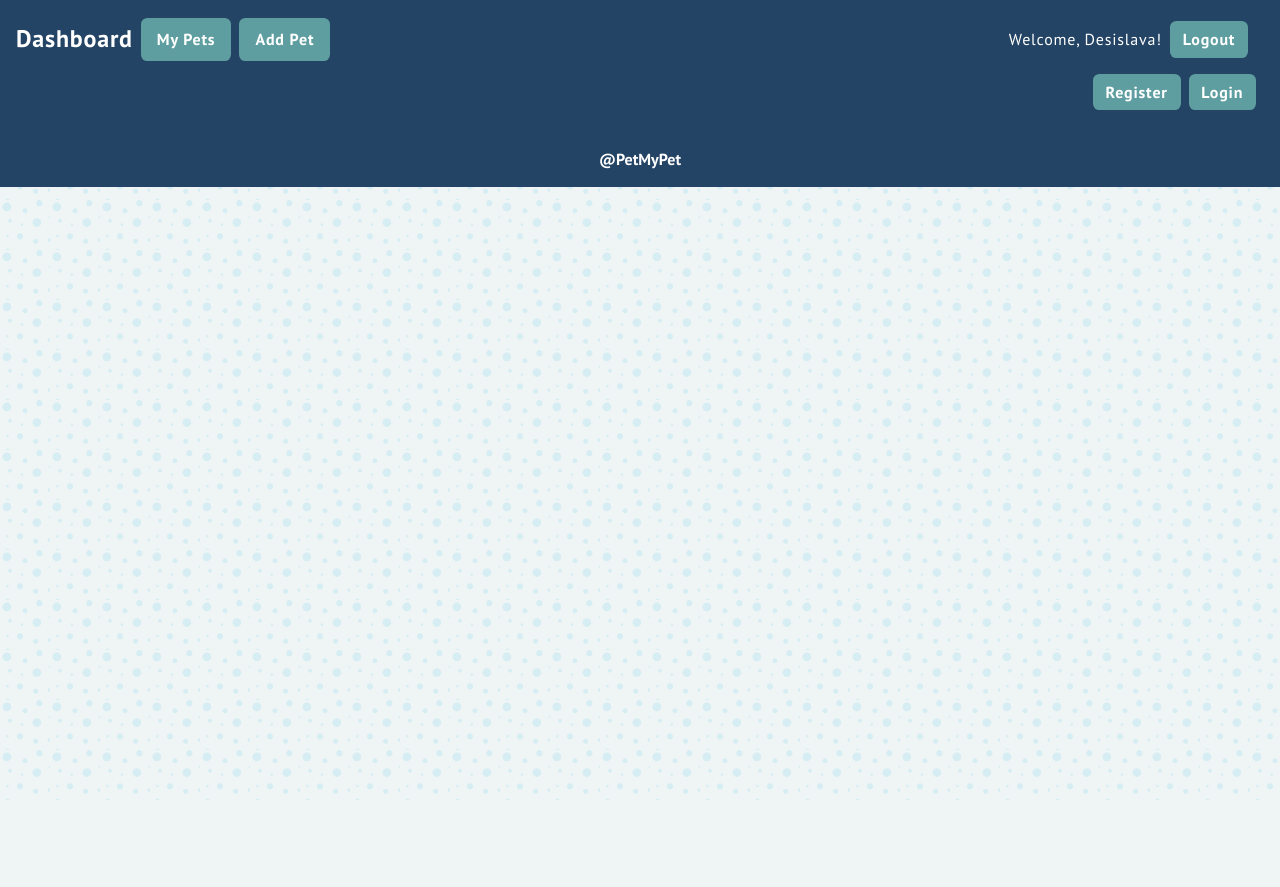
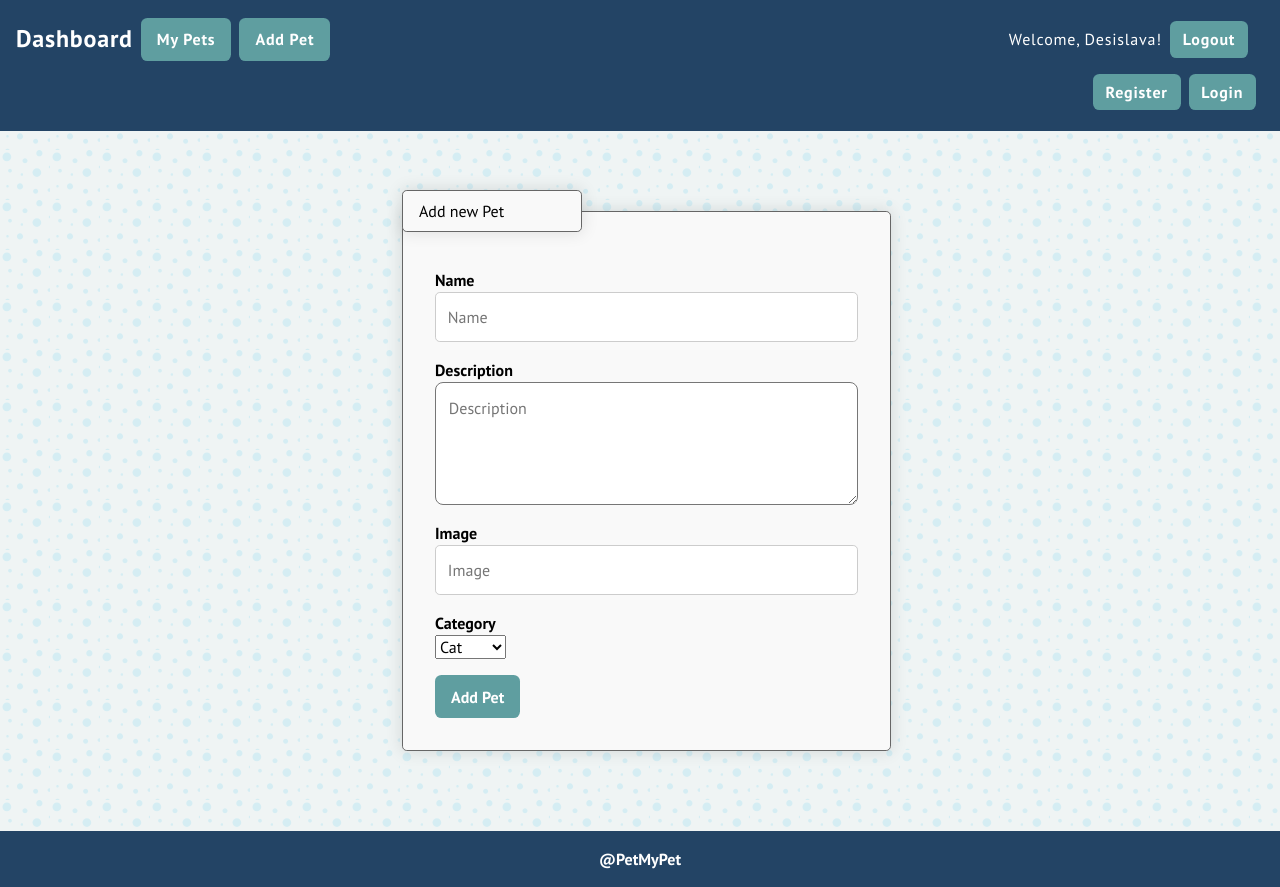
Before and after one commit to DesislavaF/my-react-pets-app, a React (Create React App) app: page /pets/1/edit in a window 1280 px wide. Before the commit the page ends 800 px from the top, so only its background shows below. Built offline with nearby package versions, Linux system fonts and the light colour scheme; no server answers; the HTML template or start-up script is replaced by a standard one; a web font is replaced by a local one.

Commit message:
add form components

```diff
--- a/src/App.js
+++ b/src/App.js
@@ -6,6 +6,7 @@ import Footer from './components/Footer/Footer';
 import Categories from './components/Categories/Categories';
 import PetDetails from './components/PetDetails/PetDetails';
 import EditPetDetails from './components/EditPetDetails/EditPetDetails';
+import EditPet from './components/EditPet/EditPet';
 import CreatePet from './components/CreatePet/CreatePet';
 
 
@@ -22,6 +23,7 @@ function App() {
         <Route path="/pets/details/:petId" exact component={PetDetails} />
         <Route path="/pets/details/:petId/edit" component={EditPetDetails} />
         <Route path="/pets/create" component={CreatePet} />
+        <Route path="/pets/:petId/edit" component={EditPet} />
       </Switch>
 
       <Footer />
--- /dev/null
+++ b/src/components/EditPet/EditPet.js
@@ -0,0 +1,36 @@
+import {Component} from 'react';
+
+import * as petsService from '../../services/petsService';
+import PetFormView from '../PetFormView/PetFormView';
+
+class EditPet extends Component  {
+    constructor(props) {
+        super(props);
+
+        this.state = {
+            name: '',
+            description: '',
+        }
+    }
+
+    componentDidMount() {
+        petsService.getOne(this.props.match.params.petId)
+            .then(pet => {
+                this.setState(pet)
+            })
+    }
+
+   onEditSubmitHandler(e) {
+        console.log(e);
+    };
+
+    render() {
+        return <PetFormView
+            onSubmitHandler={this.onEditSubmitHandler.bind(this)}
+            petName={this.state.name}
+            setPetName={(name) => this.setState({name})}
+            />
+    }
+};
+
+export default EditPet;
--- /dev/null
+++ b/src/components/PetFormView/PetFormView.js
@@ -0,0 +1,54 @@
+
+const PetFormView = ({
+    onSubmitHandler,
+    petName,
+    setPetName
+}) => {
+    return (
+        <section className="create">
+            <form onSubmit={onSubmitHandler}>
+                <fieldset>
+                    <legend>Add new Pet</legend>
+                    <p className="field">
+                        <label htmlFor="name">Name</label>
+                        <span className="input">
+                            <input type="text" name="name" value={petName} onChange={(e) => setPetName(e.target.value)} id="name" placeholder="Name" />
+                            <span className="actions"></span>
+                        </span>
+                    </p>
+                    <p className="field">
+                        <label htmlFor="description">Description</label>
+                        <span className="input">
+                            <textarea rows="4" cols="45" type="text" name="description" id="description"
+                                placeholder="Description"></textarea>
+                            <span className="actions"></span>
+                        </span>
+                    </p>
+                    <p className="field">
+                        <label htmlFor="image">Image</label>
+                        <span className="input">
+                            <input type="text" name="imageURL" id="image" placeholder="Image" />
+                            <span className="actions"></span>
+                        </span>
+                    </p>
+                    <p className="field">
+                        <label htmlFor="category">Category</label>
+                        <span className="input">
+                            <select type="text" name="category">
+                                <option value="Cat">Cat</option>
+                                <option value="Dog">Dog</option>
+                                <option value="Parrot">Parrot</option>
+                                <option value="Reptile">Reptile</option>
+                                <option value="Other">Other</option>
+                            </select>
+                            <span className="actions"></span>
+                        </span>
+                    </p>
+                    <input className="button submit" type="submit" value="Add Pet" />
+                </fieldset>
+            </form>
+        </section>
+    );
+};
+
+export default PetFormView;
```
